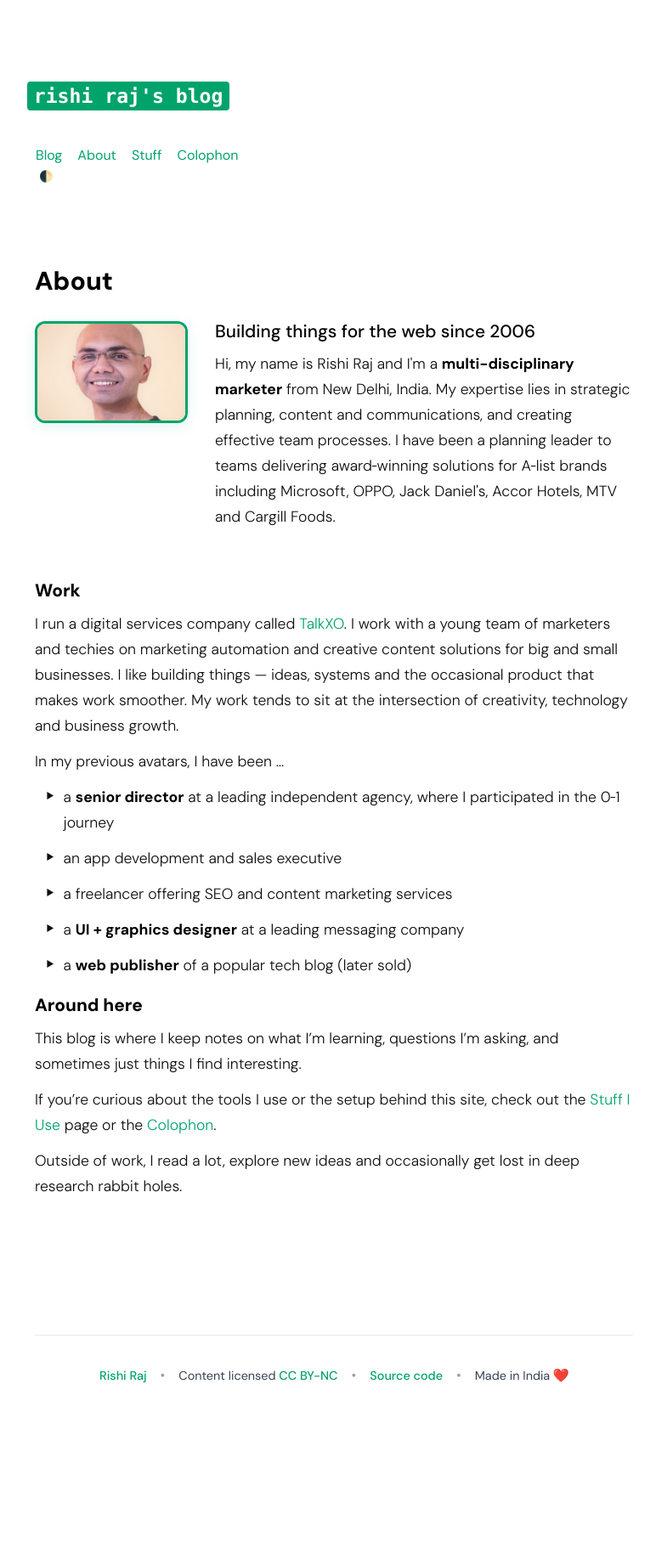
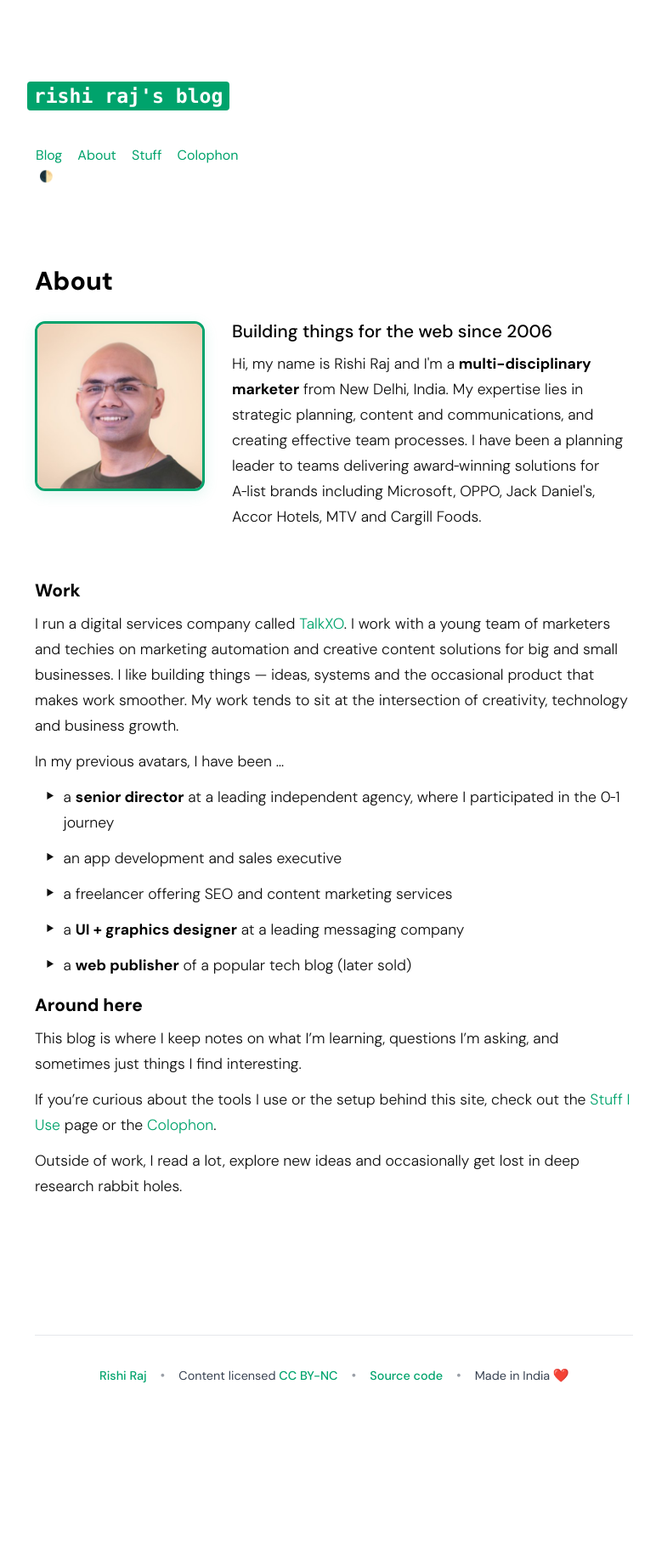
Before and after one commit to talkxo/rishiraj-blog-machine, a Jekyll site: the page built from _pages/about.md, in a window 1280 px wide. Shown: the whole page at 85% size, without its empty margins (247-1019 px from the left). Built offline with Jekyll 4.4.1, drawn with Linux system fonts in a browser that asks for light colours.

Commit message:
Increase profile photo size to show full image height
- Increase width from 180px to 200px
- Increase height from 120px to 200px (square format)
- Better proportions to display full image without cropping
- Maintains rounded corners and green border styling

```diff
--- a/_sass/components/_article.scss
+++ b/_sass/components/_article.scss
@@ -421,8 +421,8 @@
   text-align: center;
 
   .c-profile-photo {
-    width: 180px; /* Wider rectangle */
-    height: 120px; /* Shorter height */
+    width: 200px; /* Wider for better proportions */
+    height: 200px; /* Square to show full image height */
     border-radius: 12px;
     object-fit: cover;
     border: 3px solid var(--color-accent, #30bb96);
```
